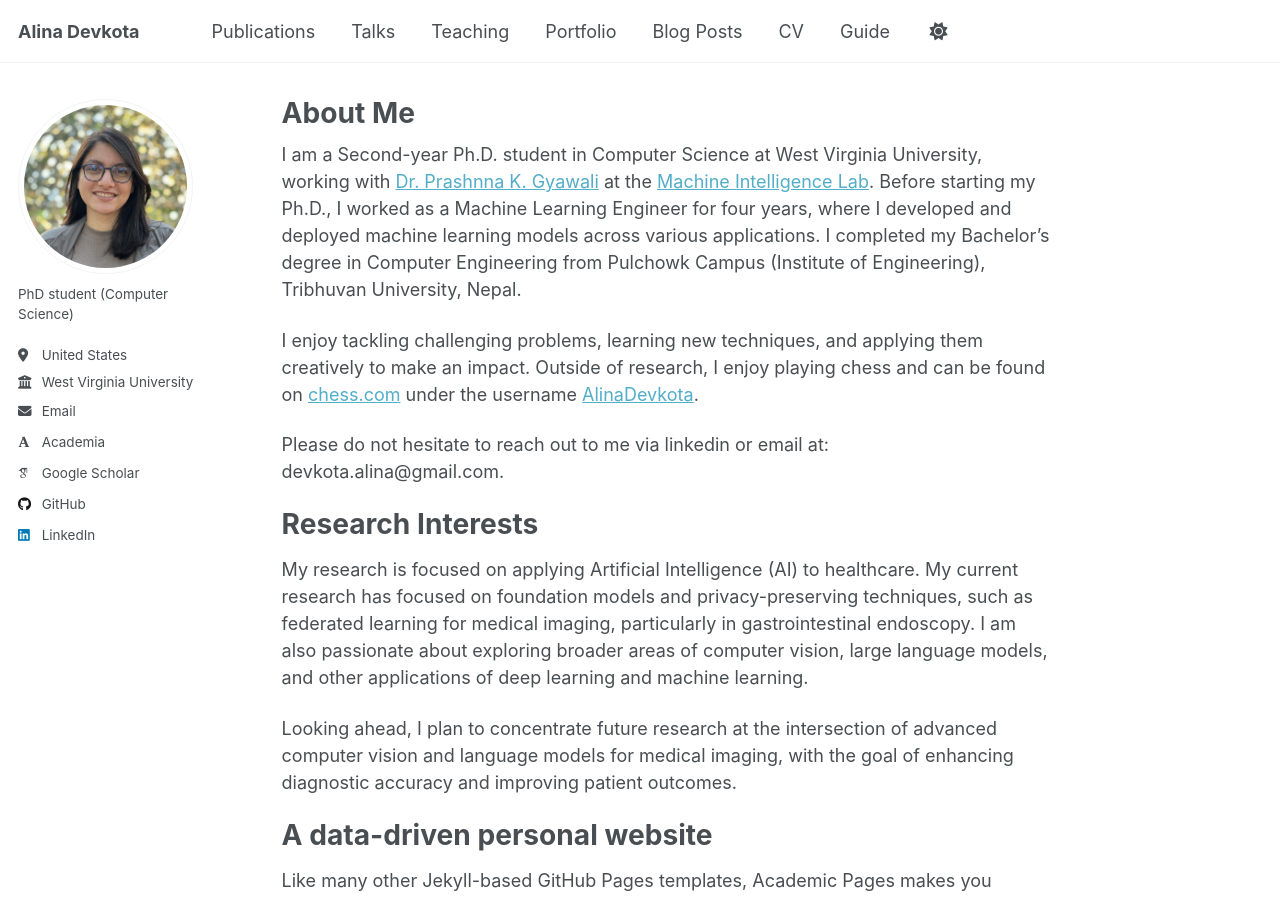
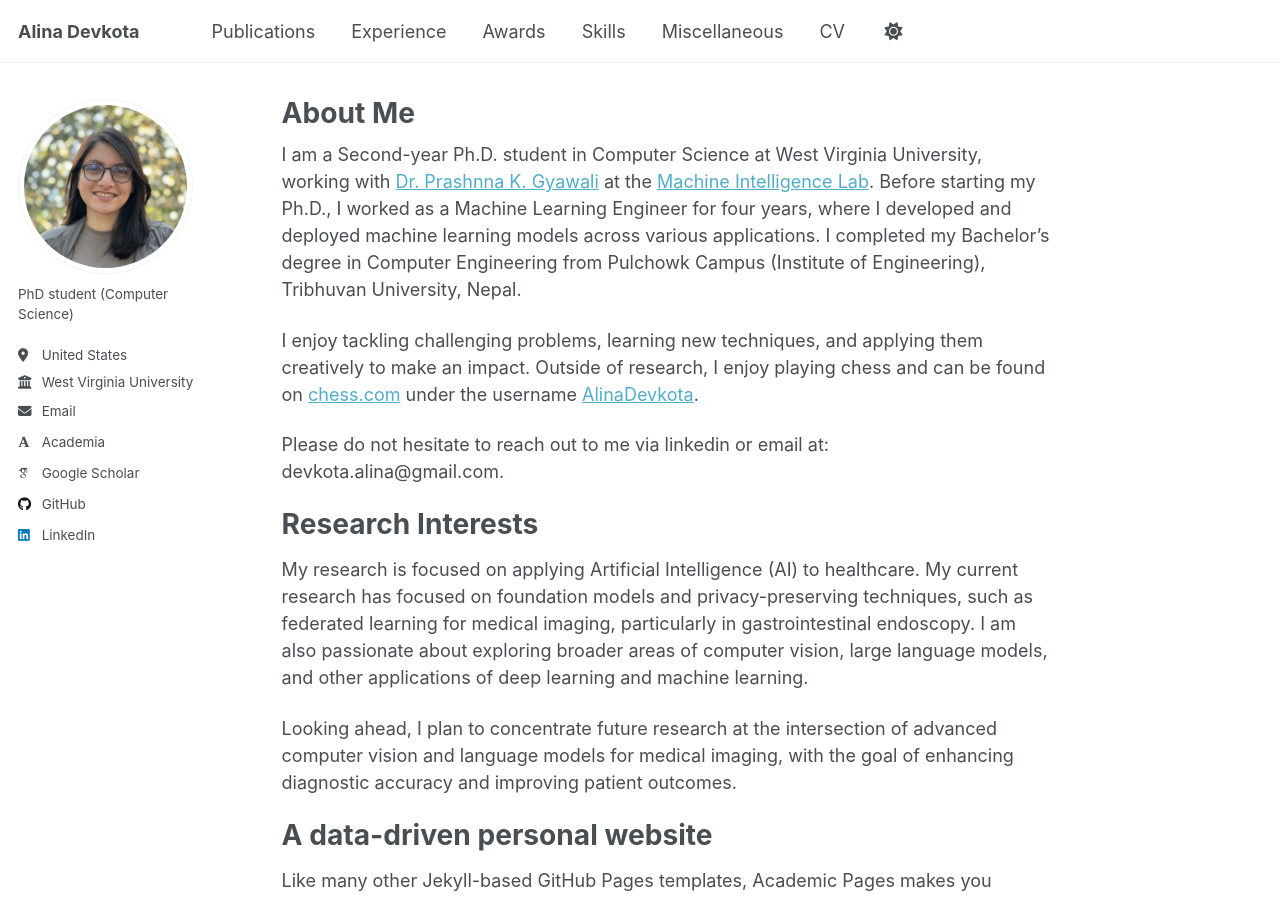
Before and after one commit to alinadevkota/Portfolio, a Jekyll site: the page built from _pages/about.md, in a window 1280 px wide and 900 px high. Built offline with Jekyll 4.4.1, drawn with Linux system fonts in a browser that asks for light colours; some web fonts are replaced; a script that is not in the unit is left out.

Commit message:
update navigation

```diff
--- a/_data/navigation.yml
+++ b/_data/navigation.yml
@@ -11,17 +11,26 @@ main:
   - title: "Publications"
     url: /publications/
 
-  - title: "Talks"
-    url: /talks/
+  - title: "Experience"
+    url: /experience/
 
-  - title: "Teaching"
-    url: /teaching/
+  - title: "Awards"
+    url: /awards/
 
-  - title: "Portfolio"
-    url: /portfolio/
+  # - title: "Teaching"
+  #   url: /teaching/
 
-  - title: "Blog Posts"
-    url: /year-archive/
+  # - title: "Portfolio"
+  #   url: /portfolio/
+
+  # - title: "Blog Posts"
+  #   url: /year-archive/
+
+  - title: "Skills"
+    url: /skills/
+
+  - title: "Miscellaneous"
+    url: /misc/
 
   - title: "CV"
     url: /cv/
@@ -29,5 +38,5 @@ main:
   # - title: "CV"
   #   url: /cv-json/
 
-  - title: "Guide"
-    url: /markdown/
+  # - title: "Guide"
+  #   url: /markdown/
```
